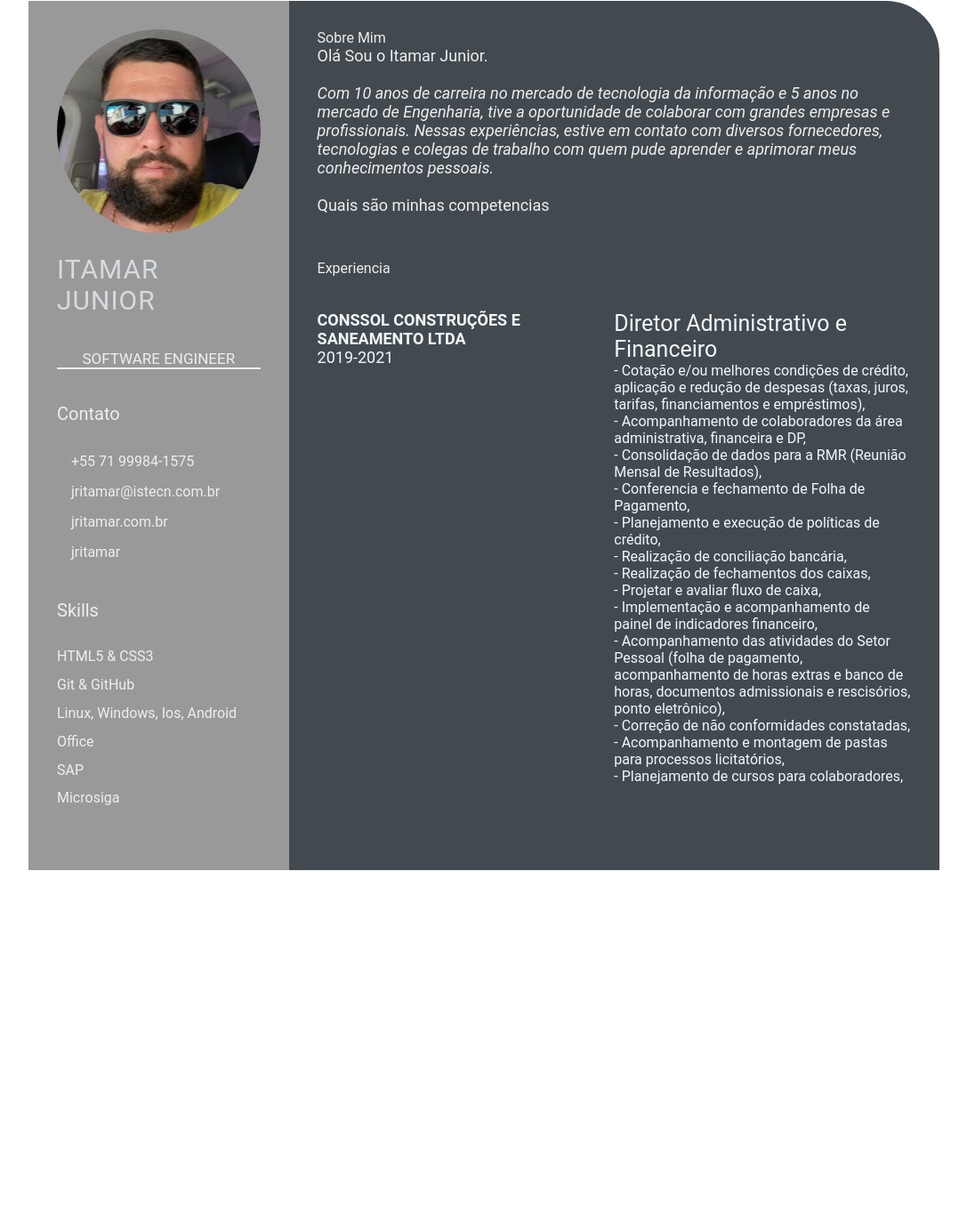
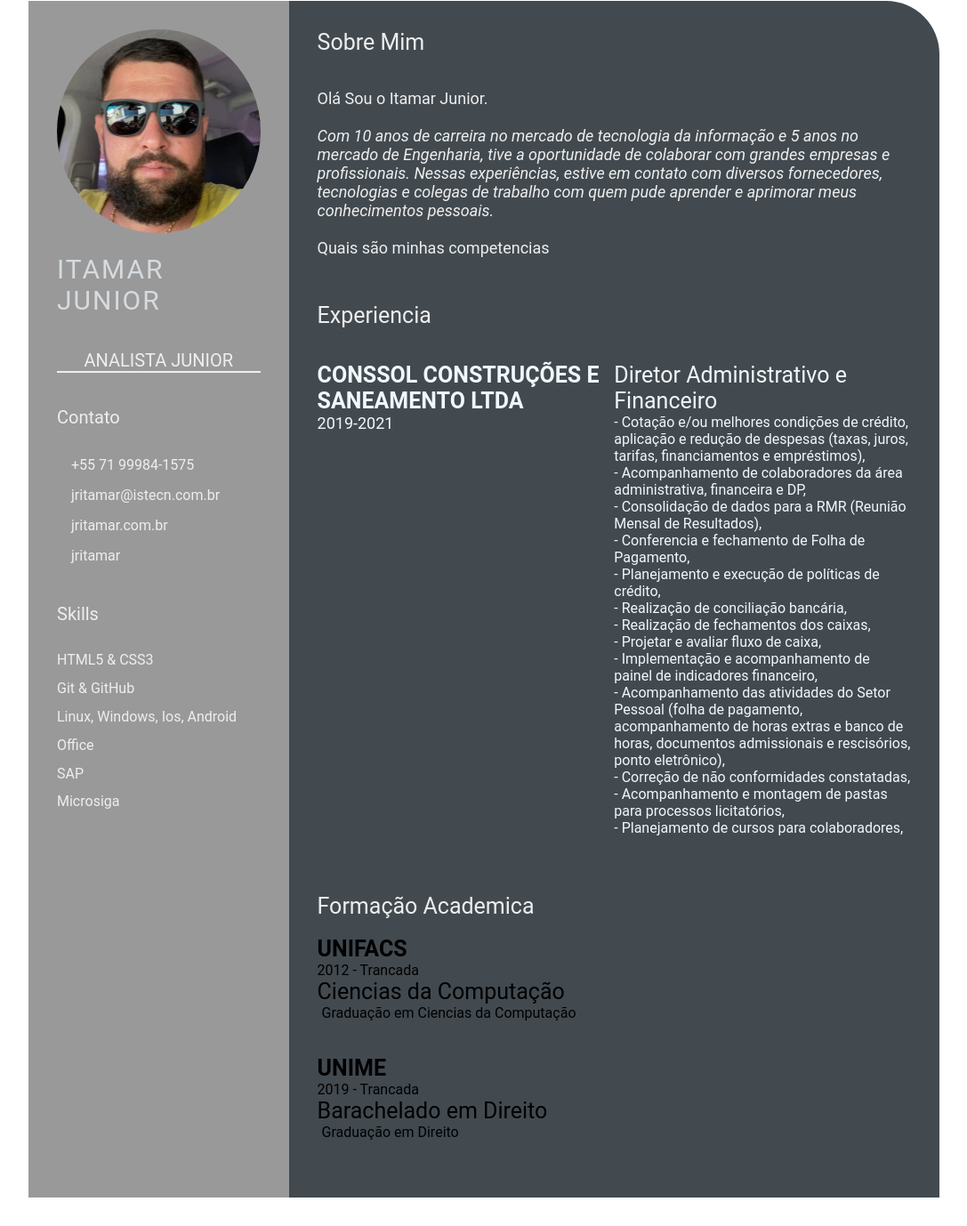
Before and after one commit to jritamar/CV-Itamar-Junior, a plain HTML site: page index.html in a window 1280 px wide. Shown: the part 31-1409 px from the top of the page at 89% size, without its empty margins (96-1183 px from the left). Before the commit the page ends 1041 px from the top, so only its background shows below. Drawn offline with Linux system fonts and the light colour scheme.

Commit message:
Feature: day04 academy school (#5)

```diff
--- a/index.html
+++ b/index.html
@@ -7,7 +7,7 @@
     <meta name="viewport" content="width=device-width, initial-scale=1.0">
     <title>Itamar Junior CV</title>
 
-    <!-- Custom CSS -->
+
     <link rel="stylesheet" href="style.css">
 </head>
 
@@ -20,7 +20,7 @@
                     <br><br>
                     <p class="name">Itamar Junior</p>
                     <br><br>
-                    <p class="profession">Software Engineer</p>
+                    <p class="profession">Analista Junior</p>
                 </div>
                 <br><br>
                 <div class="contact-info">
@@ -65,12 +65,14 @@
 
         <section class="right-section">
             <div class="right-section-contents">
-                <!-- sobre mim -->
+
                 <section class="about gap">
                     <div class="right-title">Sobre Mim</div>
+                    <br><br>
                     <p class="about-me-contents">
                         Olá Sou o Itamar Junior.<br>
-                        <br> <em>Com 10 anos de carreira no mercado de tecnologia da informação e 5 anos no mercado de Engenharia, tive a oportunidade de
+                        <br> <em>Com 10 anos de carreira no mercado de tecnologia da informação e 5 anos no mercado de
+                            Engenharia, tive a oportunidade de
                             colaborar com grandes empresas e profissionais. Nessas experiências, estive em contato com
                             diversos fornecedores, tecnologias e colegas de trabalho com quem pude aprender e aprimorar
                             meus conhecimentos pessoais.</em><br>
@@ -78,9 +80,7 @@
                     </p>
                 </section>
                 <br>
-                <!-- fim sobre mim -->
 
-                <!-- experiencia -->
                 <section class="experience gap">
                     <div class="right-title">Experiencia</div>
                     <BR></BR>
@@ -144,7 +144,33 @@
                         </div>
                     </div>
                 </section>
-                <!-- fim experiencia -->
+                <section class="education gap">
+                    <div class="right-title">Formação Academica</div>
+                    <br>
+                    <div class="eduacation-contents">
+                        <div class="education-left">
+                            <p class="education-school-name">UNIFACS</p>
+                            <p class="education-time-period">2012 - Trancada</p>
+                        </div>
+                        <div class="education-right">
+                            <p class="education-subject">Ciencias da Computação</p>
+                            <p class="education-desc">
+                                Graduação em Ciencias da Computação
+                            </p>
+                        </div>
+                        <br><br>
+                        <div class="education-left">
+                            <p class="education-school-name">UNIME</p>
+                            <p class="education-time-period">2019 - Trancada</p>
+                        </div>
+                        <div class="education-right">
+                            <p class="education-subject">Barachelado em Direito</p>
+                            <p class="education-desc">
+                                Graduação em Direito
+                            </p>
+                        </div>
+                    </div>
+                </section>
             </div>
         </section>
     </main>
--- a/style.css
+++ b/style.css
@@ -44,18 +44,17 @@
 .name {
     color: #D6DBDF;
     font-size: 30px;
-    letter-spacing: 1px;
+    letter-spacing: 2px;
     text-transform: uppercase;
 }
 
 .profession {
     color: #eeeeee;
-    font-size: 17px;
+    font-size: 20px;
     text-transform: uppercase;
     text-align: center;
 }
 
-/* .contact-info { border-bottom: 2px solid #1B2631; } */
 .left-title {
     color: #eeeeee;
     font-size: 20px;
@@ -92,6 +91,7 @@
 
 .right-title {
     color: #eeeeee;
+    font-size: 25px;
 }
 
 .gap {
@@ -114,7 +114,7 @@
 .exp-company-name,
 .education-school-name,
 .awards-company-name {
-    font-size: 18px;
+    font-size: 25px;
     font-weight: bold;
 }
 
```
